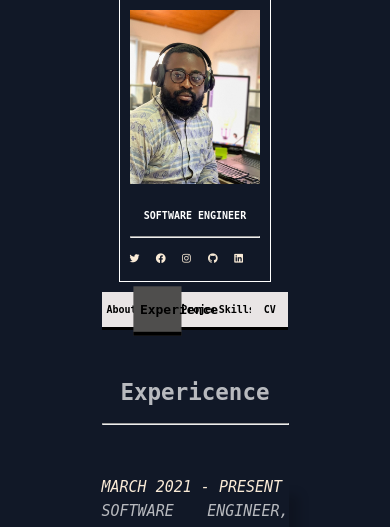
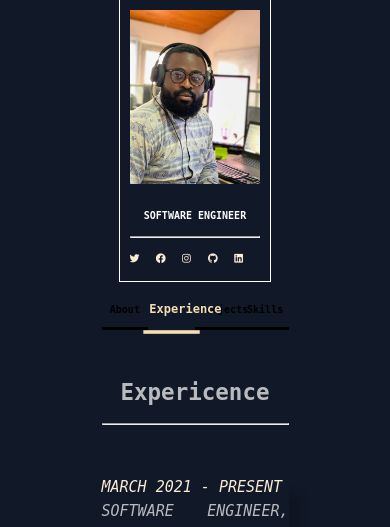
Before and after one commit to courageWae/portfolio-v2, a PHP site: page /views/experience.html in a window 390 px wide. Shown: the part 69-596 px from the top of the page. Run offline with PHP 8.4, Linux system fonts and the light colour scheme.

Commit message:
various pages edited

```diff
--- a/css/index.css
+++ b/css/index.css
@@ -202,7 +202,7 @@ nav
     width : 100%;
     margin-top : 10px;
     display : grid;
-    grid-template-columns: 20% 20% 20% 20% 20% ;
+    grid-template-columns: 25% 25% 25% 25%;
 
 }
 
@@ -214,7 +214,7 @@ nav div
     font-size : 15px;
     border-bottom-style : solid;
     border-width : 3px;
-    background-color: rgb(79, 78, 77);
+    /* background-color: rgb(79, 78, 77); */
 }
 
 a
@@ -222,7 +222,7 @@ a
     text-decoration: none;
     font-size: 20px;
     font-weight: bold;
-    color :black;
+    color :antiquewhite;
 }
 
 p a{
@@ -258,11 +258,11 @@ nav div:hover, .active
 {
     border-bottom-style : solid;
     border-width : 3px;
-    background-color: rgb(79, 78, 77);
-    border-bottom-color : black;
+    /* background-color: rgb(79, 78, 77); */
+    border-bottom-color : wheat;
     text-decoration: none;
-    color : black;
-    transform : scale(1.3);
+    color : wheat;
+    transform : scale(1.2);
 }
 .dates
 {
@@ -511,7 +511,7 @@ nav div:hover, .active
         font-size : 10px;
         border-bottom-style : solid;
         border-width : 3px;
-        background-color:rgb(233, 229, 229);
+        /* background-color:rgb(233, 229, 229); */
     }
 
     nav div:hover{
--- a/views/experience.html
+++ b/views/experience.html
@@ -14,7 +14,7 @@
                         <hr>
                         <div class = "socialMedia">
                             <div>
-                                <a href="#" alt="not available"><i class="fab fa-twitter"></i></a>
+                                <a href="https://twitter.com/courageWAE" alt="not available"><i class="fab fa-twitter"></i></a>
                             </div>
                             <div>
                                 <a href="#"><i class="fab fa-facebook"></i></a>
@@ -44,9 +44,6 @@
                     </a>
                     <a href="skills.html">
                         <div>Skills</div>
-                    </a>
-                    <a href="https://drive.google.com/file/d/1f4xNMT1L2NBP1d4dxNosU6ehvjNaA1dV/view?usp=sharing" target= "_blank">
-                        <div>CV</div>
                     </a>
                 </nav>
                 <div class = "about">
--- a/views/index.html
+++ b/views/index.html
@@ -45,9 +45,6 @@
                     <a href="skills.html">
                         <div>Skills</div>
                     </a>
-                    <a href="https://drive.google.com/file/d/1f4xNMT1L2NBP1d4dxNosU6ehvjNaA1dV/view?usp=sharing" target= "_blank">
-                        <div>CV</div>
-                    </a>
                 </nav>
                 <section class="about">
                     <h2 class="alignCenter">ABOUT ME 😎</h2>
--- a/views/projects.html
+++ b/views/projects.html
@@ -44,9 +44,6 @@
                     </a>
                     <a href="skills.html">
                         <div>Skills</div>
-                    </a>
-                    <a href="https://drive.google.com/file/d/1f4xNMT1L2NBP1d4dxNosU6ehvjNaA1dV/view?usp=sharing" target= "_blank">
-                        <div>CV</div>
                     </a>
                 </nav>
                 <div class = "about">
--- a/views/skills.html
+++ b/views/skills.html
@@ -44,9 +44,6 @@
                     </a>
                     <a href="skills.html" >
                         <div class="active">Skills</div>
-                    </a>
-                    <a href="https://drive.google.com/file/d/1f4xNMT1L2NBP1d4dxNosU6ehvjNaA1dV/view?usp=sharing" target= "_blank">
-                        <div>CV</div>
                     </a>
                 </nav>
                 <div class = "about">
```
